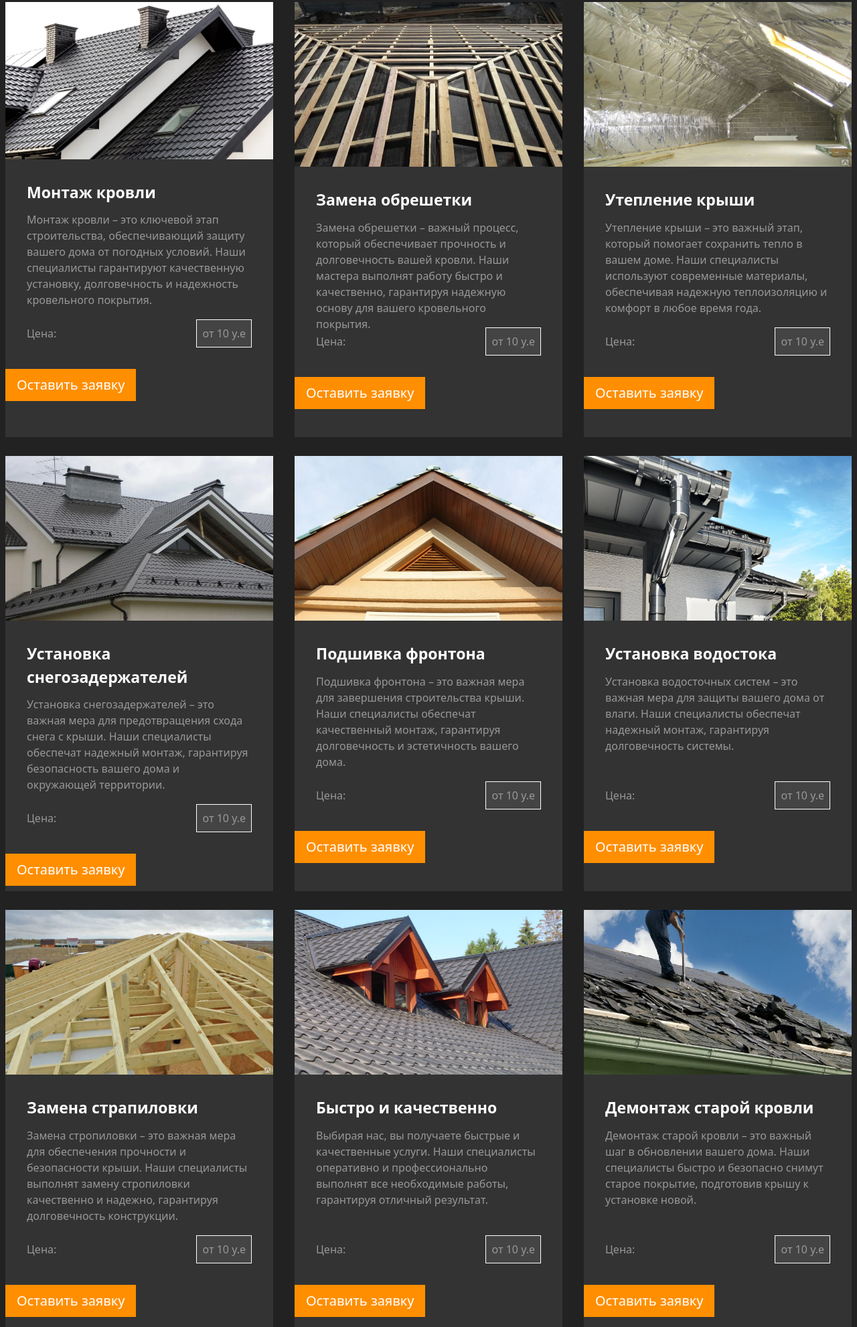
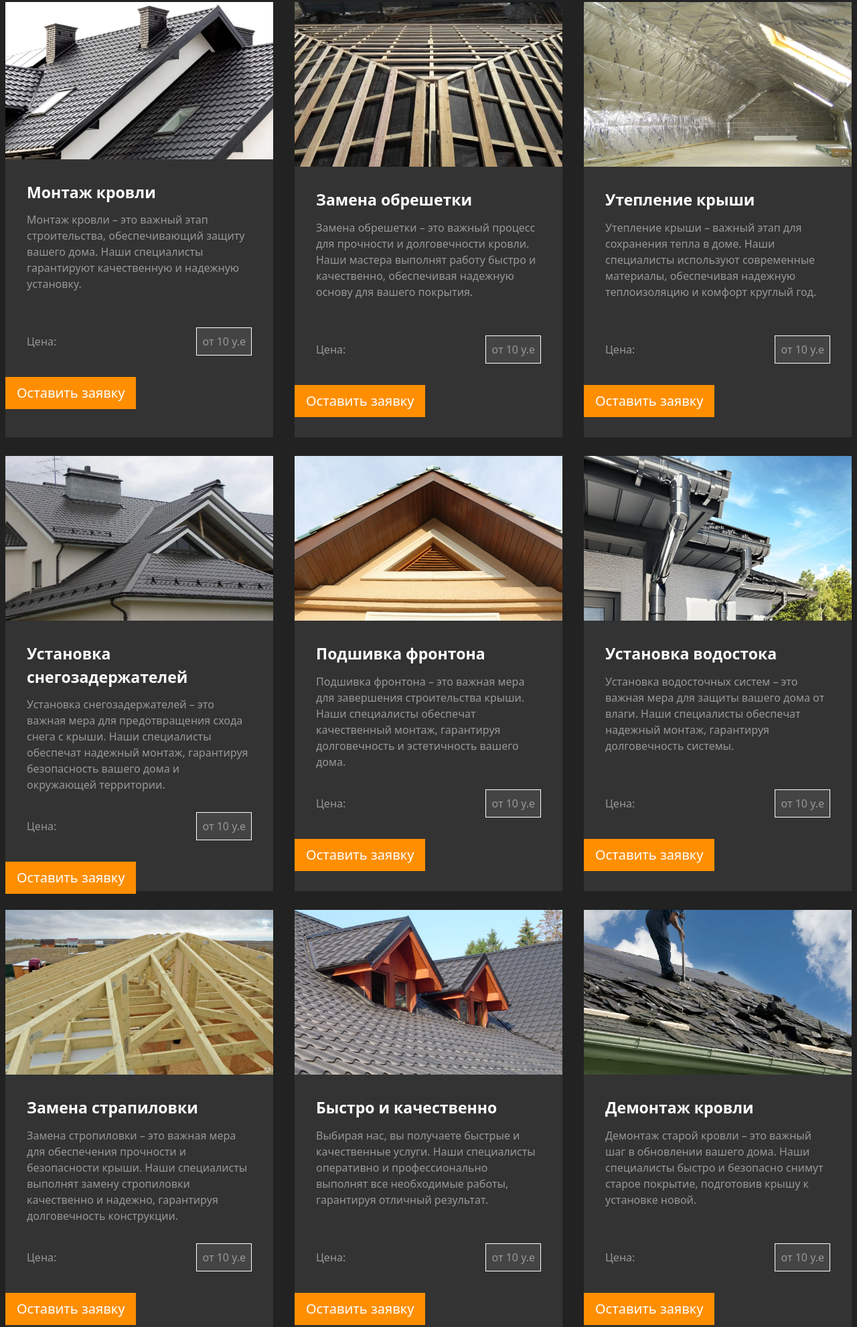
Before and after one commit to qusewen/roof, a website: page index.html in a window 1280 px wide. Shown: the part 999-2981 px from the top of the page at 67% size. Drawn offline with Linux system fonts and the light colour scheme.

Commit message:
refactor/update card

```diff
--- a/index.html
+++ b/index.html
@@ -117,7 +117,9 @@
                <img src="./assets/roof1.webp" alt="Монтаж кровли"/>
                <div class="md:p-8 p-3">
                    <h2 class="text-[23px] mb-3 font-semibold">Монтаж кровли</h2>
-                   <p class="mb-4 h-[145px]" style="color: #989898">Монтаж кровли – это ключевой этап строительства, обеспечивающий защиту вашего дома от погодных условий. Наши специалисты гарантируют качественную установку, долговечность и надежность кровельного покрытия.</p>
+                   <p class="mb-7 h-[145px]" style="color: #989898">
+                       Монтаж кровли – это важный этап строительства, обеспечивающий защиту вашего дома. Наши специалисты гарантируют качественную и надежную установку.
+                   </p>
                    <div class="flex justify-between items-center w-full"> <p style="color: #989898">Цена: </p>
                        <p  class="p-2 border-white border" style="background: #444444; color: #989898">от 10 у.е</p>
                    </div>
@@ -125,11 +127,11 @@
                <button class="pl-4 open-modal text-[20px] md:w-fit w-[90%] text-white pr-4 pt-2 pb-2 border hover:!bg-transparent duration-300 ease-in-out" style="border-color: #ff8f00; background: #ff8f00">Оставить заявку</button>
 
            </div>
-           <div class="sm:w-[350px] md:w-[400px] w-[300px] min-h-[650px] max-h-[650px] text-white pb-77" style="background: #333333">
+           <div class="sm:w-[350px] md:w-[400px] w-[300px] min-h-[650px] max-h-[650px] text-white md:pb-10 pb-77" style="background: #333333">
                 <img src="./assets/roof3.webp" class="w-[420px] h-[246px] max-h-[246px]" alt="Замена обрешетки"/>
                <div class="md:p-8 p-3">
                    <h2 class="text-[23px] mb-3 font-semibold">Замена обрешетки</h2>
-                   <p class="mb-4 h-[145px]" style="color: #989898">Замена обрешетки – важный процесс, который обеспечивает прочность и долговечность вашей кровли. Наши мастера выполнят работу быстро и качественно, гарантируя надежную основу для вашего кровельного покрытия.</p>
+                   <p class="mb-7 h-[145px]" style="color: #989898">Замена обрешетки – это важный процесс для прочности и долговечности кровли. Наши мастера выполнят работу быстро и качественно, обеспечивая надежную основу для вашего покрытия.</p>
                    <div class="flex justify-between items-center w-full"> <p style="color: #989898">Цена: </p>
                        <p  class="p-2 border-white border" style="background: #444444; color: #989898">от 10 у.е</p>
                    </div>
@@ -137,77 +139,77 @@
                <button class="pl-4 open-modal text-[20px] md:w-fit w-[90%] text-white pr-4 pt-2 pb-2 border hover:!bg-transparent duration-300 ease-in-out" style="border-color: #ff8f00; background: #ff8f00">Оставить заявку</button>
 
            </div>
-           <div class="sm:w-[350px] md:w-[400px] w-[300px] min-h-[650px] max-h-[650px] text-white pb-77" style="background: #333333">
+           <div class="sm:w-[350px] md:w-[400px] w-[300px] min-h-[650px] max-h-[650px] text-white md:pb-10 pb-77" style="background: #333333">
                <img src="./assets/roof4.webp" class="w-[420px] h-[246px] max-h-[246px]" alt="Утепление крыши"/>
                <div class="md:p-8 p-3">
                    <h2 class="text-[23px] mb-3 font-semibold">Утепление крыши</h2>
-                   <p class="mb-4 h-[145px]" style="color: #989898">Утепление крыши – это важный этап, который помогает сохранить тепло в вашем доме. Наши специалисты используют современные материалы, обеспечивая надежную теплоизоляцию и комфорт в любое время года.</p>
+                   <p class="mb-7 h-[145px]" style="color: #989898">Утепление крыши – важный этап для сохранения тепла в доме. Наши специалисты используют современные материалы, обеспечивая надежную теплоизоляцию и комфорт круглый год.</p>
                    <div class="flex justify-between items-center w-full"> <p style="color: #989898">Цена: </p>
                        <p  class="p-2 border-white border" style="background: #444444; color: #989898">от 10 у.е</p>
                    </div>
                </div>
                <button class="pl-4 open-modal text-[20px] md:w-fit w-[90%] text-white pr-4 pt-2 pb-2 border hover:!bg-transparent duration-300 ease-in-out" style="border-color: #ff8f00; background: #ff8f00">Оставить заявку</button>
            </div>
-           <div class="sm:w-[350px] md:w-[400px] w-[300px] min-h-[650px] max-h-[650px] text-white pb-77" style="background: #333333">
+           <div class="sm:w-[350px] md:w-[400px] w-[300px] min-h-[650px] max-h-[650px] text-white md:pb-10 pb-77" style="background: #333333">
                <img src="./assets/roof5.webp" class="w-[420px] h-[246px] max-h-[246px]" alt="Установка снегозадержателей"/>
                <div class="md:p-8 p-3">
                    <h2 class="text-[23px] mb-3 font-semibold">Установка снегозадержателей</h2>
-                   <p class="mb-4 h-[145px]" style="color: #989898">Установка снегозадержателей – это важная мера для предотвращения схода снега с крыши. Наши специалисты обеспечат надежный монтаж, гарантируя безопасность вашего дома и окружающей территории.</p>
+                   <p class="mb-7 h-[145px]" style="color: #989898">Установка снегозадержателей – это важная мера для предотвращения схода снега с крыши. Наши специалисты обеспечат надежный монтаж, гарантируя безопасность вашего дома и окружающей территории.</p>
                    <div class="flex justify-between items-center w-full"> <p style="color: #989898">Цена: </p>
                        <p  class="p-2 border-white border" style="background: #444444; color: #989898">от 10 у.е</p>
                    </div>
                </div>
                <button class="pl-4 open-modal text-[20px] md:w-fit w-[90%] text-white pr-4 pt-2 pb-2 border hover:!bg-transparent duration-300 ease-in-out" style="border-color: #ff8f00; background: #ff8f00">Оставить заявку</button>
            </div>
-           <div class="sm:w-[350px] md:w-[400px] w-[300px] min-h-[650px] max-h-[650px] text-white pb-77" style="background: #333333">
+           <div class="sm:w-[350px] md:w-[400px] w-[300px] min-h-[650px] max-h-[650px] text-white md:pb-10 pb-77" style="background: #333333">
                <img src="./assets/roof6.jpg" class="w-[420px] h-[246px] max-h-[246px]" alt="Подшивка фронтона"/>
                <div class="md:p-8 p-3">
                    <h2 class="text-[23px] mb-3 font-semibold">Подшивка фронтона</h2>
-                   <p class="mb-4 h-[145px]" style="color: #989898">Подшивка фронтона – это важная мера для завершения строительства крыши. Наши специалисты обеспечат качественный монтаж, гарантируя долговечность и эстетичность вашего дома.</p>
+                   <p class="mb-7 h-[145px]" style="color: #989898">Подшивка фронтона – это важная мера для завершения строительства крыши. Наши специалисты обеспечат качественный монтаж, гарантируя долговечность и эстетичность вашего дома.</p>
                    <div class="flex justify-between items-center w-full"> <p style="color: #989898">Цена: </p>
                        <p  class="p-2 border-white border" style="background: #444444; color: #989898">от 10 у.е</p>
                    </div>
                </div>
                <button class="pl-4 open-modal text-[20px] md:w-fit w-[90%] text-white pr-4 pt-2 pb-2 border hover:!bg-transparent duration-300 ease-in-out" style="border-color: #ff8f00; background: #ff8f00">Оставить заявку</button>
            </div>
-           <div class="sm:w-[350px] md:w-[400px] w-[300px] min-h-[650px] max-h-[650px] text-white pb-77" style="background: #333333">
+           <div class="sm:w-[350px] md:w-[400px] w-[300px] min-h-[650px] max-h-[650px] text-white md:pb-10 pb-77" style="background: #333333">
                <img src="./assets/roof7.jpg" class="w-[420px] h-[246px] max-h-[246px]" alt="Установка водостока"/>
                <div class="md:p-8 p-3">
                    <h2 class="text-[23px] mb-3 font-semibold">Установка водостока</h2>
-                   <p class="mb-4 h-[145px]" style="color: #989898">Установка водосточных систем – это важная мера для защиты вашего дома от влаги. Наши специалисты обеспечат надежный монтаж, гарантируя долговечность системы.</p>
+                   <p class="mb-7 h-[145px]" style="color: #989898">Установка водосточных систем – это важная мера для защиты вашего дома от влаги. Наши специалисты обеспечат надежный монтаж, гарантируя долговечность системы.</p>
                    <div class="flex justify-between items-center w-full"> <p style="color: #989898">Цена: </p>
                        <p  class="p-2 border-white border" style="background: #444444; color: #989898">от 10 у.е</p>
                    </div>
                </div>
                <button class="pl-4 open-modal text-[20px] md:w-fit w-[90%] text-white pr-4 pt-2 pb-2 border hover:!bg-transparent duration-300 ease-in-out" style="border-color: #ff8f00; background: #ff8f00">Оставить заявку</button>
            </div>
-           <div class="sm:w-[350px] md:w-[400px] w-[300px] min-h-[650px] max-h-[650px] text-white pb-77" style="background: #333333">
+           <div class="sm:w-[350px] md:w-[400px] w-[300px] min-h-[650px] max-h-[650px] text-white md:pb-10 pb-77" style="background: #333333">
                <img src="./assets/roof8.webp" class="w-[420px] h-[246px] max-h-[246px]" alt="Замена страпиловки"/>
                <div class="md:p-8 p-3">
                    <h2 class="text-[23px] mb-3 font-semibold">Замена страпиловки</h2>
-                   <p class="mb-4 h-[145px]" style="color: #989898">Замена стропиловки – это важная мера для обеспечения прочности и безопасности крыши. Наши специалисты выполнят замену стропиловки качественно и надежно, гарантируя долговечность конструкции.</p>
+                   <p class="mb-7 h-[145px]" style="color: #989898">Замена стропиловки – это важная мера для обеспечения прочности и безопасности крыши. Наши специалисты выполнят замену стропиловки качественно и надежно, гарантируя долговечность конструкции.</p>
                    <div class="flex justify-between items-center w-full"> <p style="color: #989898">Цена: </p>
                        <p  class="p-2 border-white border" style="background: #444444; color: #989898">от 10 у.е</p>
                    </div>
                </div>
                <button class="pl-4 open-modal text-[20px] md:w-fit w-[90%] text-white pr-4 pt-2 pb-2 border hover:!bg-transparent duration-300 ease-in-out" style="border-color: #ff8f00; background: #ff8f00">Оставить заявку</button>
            </div>
-           <div class="sm:w-[350px] md:w-[400px] w-[300px] min-h-[650px] max-h-[650px] text-white pb-77" style="background: #333333">
+           <div class="sm:w-[350px] md:w-[400px] w-[300px] min-h-[650px] max-h-[650px] text-white md:pb-10 pb-77" style="background: #333333">
                <img src="./assets/roof10.jpg" class="w-[420px] h-[246px] max-h-[246px]" alt="Быстро и качественно"/>
                <div class="md:p-8 p-3">
                    <h2 class="text-[23px] mb-3 font-semibold">Быстро и качественно</h2>
-                   <p class="mb-4 h-[145px]" style="color: #989898">Выбирая нас, вы получаете быстрые и качественные услуги. Наши специалисты оперативно и профессионально выполнят все необходимые работы, гарантируя отличный результат.</p>
+                   <p class="mb-7 h-[145px]" style="color: #989898">Выбирая нас, вы получаете быстрые и качественные услуги. Наши специалисты оперативно и профессионально выполнят все необходимые работы, гарантируя отличный результат.</p>
                    <div class="flex justify-between items-center w-full"> <p style="color: #989898">Цена: </p>
                        <p  class="p-2 border-white border" style="background: #444444; color: #989898">от 10 у.е</p>
                    </div>
                </div>
                <button class="pl-4 open-modal text-[20px] md:w-fit w-[90%] text-white pr-4 pt-2 pb-2 border hover:!bg-transparent duration-300 ease-in-out" style="border-color: #ff8f00; background: #ff8f00">Оставить заявку</button>
            </div>
-           <div class="sm:w-[350px] md:w-[400px] w-[300px] min-h-[650px] max-h-[650px] text-white pb-77" style="background: #333333">
+           <div class="sm:w-[350px] md:w-[400px] w-[300px] min-h-[650px] max-h-[650px] text-white md:pb-10 pb-77" style="background: #333333">
                <img src="./assets/roof9.webp" class="w-[420px] h-[246px] max-h-[246px]" alt="Демонтаж старой кровли"/>
                <div class="md:p-8 p-3">
-                   <h2 class="text-[23px] mb-3 font-semibold">Демонтаж старой кровли</h2>
-                   <p class="mb-4 h-[145px]" style="color: #989898">Демонтаж старой кровли – это важный шаг в обновлении вашего дома. Наши специалисты быстро и безопасно снимут старое покрытие, подготовив крышу к установке новой.</p>
+                   <h2 class="text-[23px] mb-3 font-semibold">Демонтаж кровли</h2>
+                   <p class="mb-7 h-[145px]" style="color: #989898">Демонтаж старой кровли – это важный шаг в обновлении вашего дома. Наши специалисты быстро и безопасно снимут старое покрытие, подготовив крышу к установке новой.</p>
                    <div class="flex justify-between items-center w-full"> <p style="color: #989898">Цена: </p>
                        <p  class="p-2 border-white border" style="background: #444444; color: #989898">от 10 у.е</p>
                    </div>
```
Also changed, not shown: output.css.
